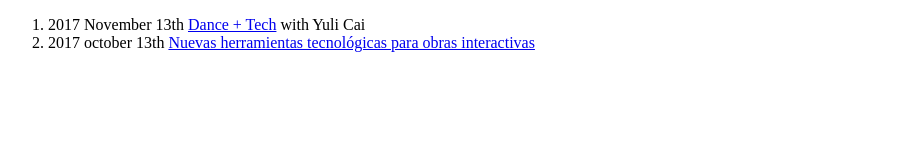
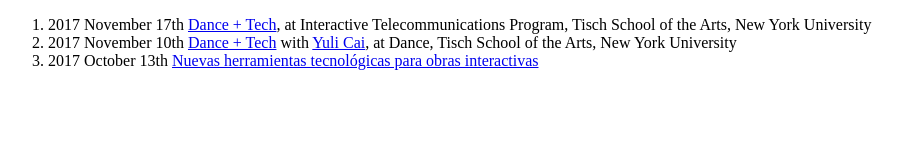
Before and after one commit to montoyamoraga/talks, a plain HTML site: page index.html in a window 1280 px wide. Shown: the whole page, without its empty margins (0-901 px from the left). Drawn offline with Linux system fonts and the light colour scheme.

Commit message:
add talk at itp

```diff
--- a/index.html
+++ b/index.html
@@ -7,8 +7,9 @@
   <body>
 
     <ol>
-      <li>2017 November 13th <a href="https://docs.google.com/presentation/d/1AcL6UV7uZ32dp5JhrNapQaQ99AVJK2F4GsDY9faBIxo/edit?usp=sharing">Dance + Tech</a> with <a href="http://www.caiyuli.com/"></a>Yuli Cai</li>
-      <li>2017 october 13th <a href="./2017_nuevas_herramientas/slides">Nuevas herramientas tecnol&oacute;gicas para obras interactivas</a></li>
+      <li>2017 November 17th <a href="https://docs.google.com/presentation/d/17Mi2ockormg3oHpsFe1G0JTUnopmu8FsSHj5vzicgis/edit?usp=sharing">Dance + Tech</a>, at Interactive Telecommunications Program, Tisch School of the Arts, New York University</li>
+      <li>2017 November 10th <a href="https://docs.google.com/presentation/d/1AcL6UV7uZ32dp5JhrNapQaQ99AVJK2F4GsDY9faBIxo/edit?usp=sharing">Dance + Tech</a> with <a href="http://www.caiyuli.com/">Yuli Cai</a>, at Dance, Tisch School of the Arts, New York University</li>
+      <li>2017 October 13th <a href="./2017_nuevas_herramientas/slides">Nuevas herramientas tecnol&oacute;gicas para obras interactivas</a></li>
     </ol>
 
   </body>
```
